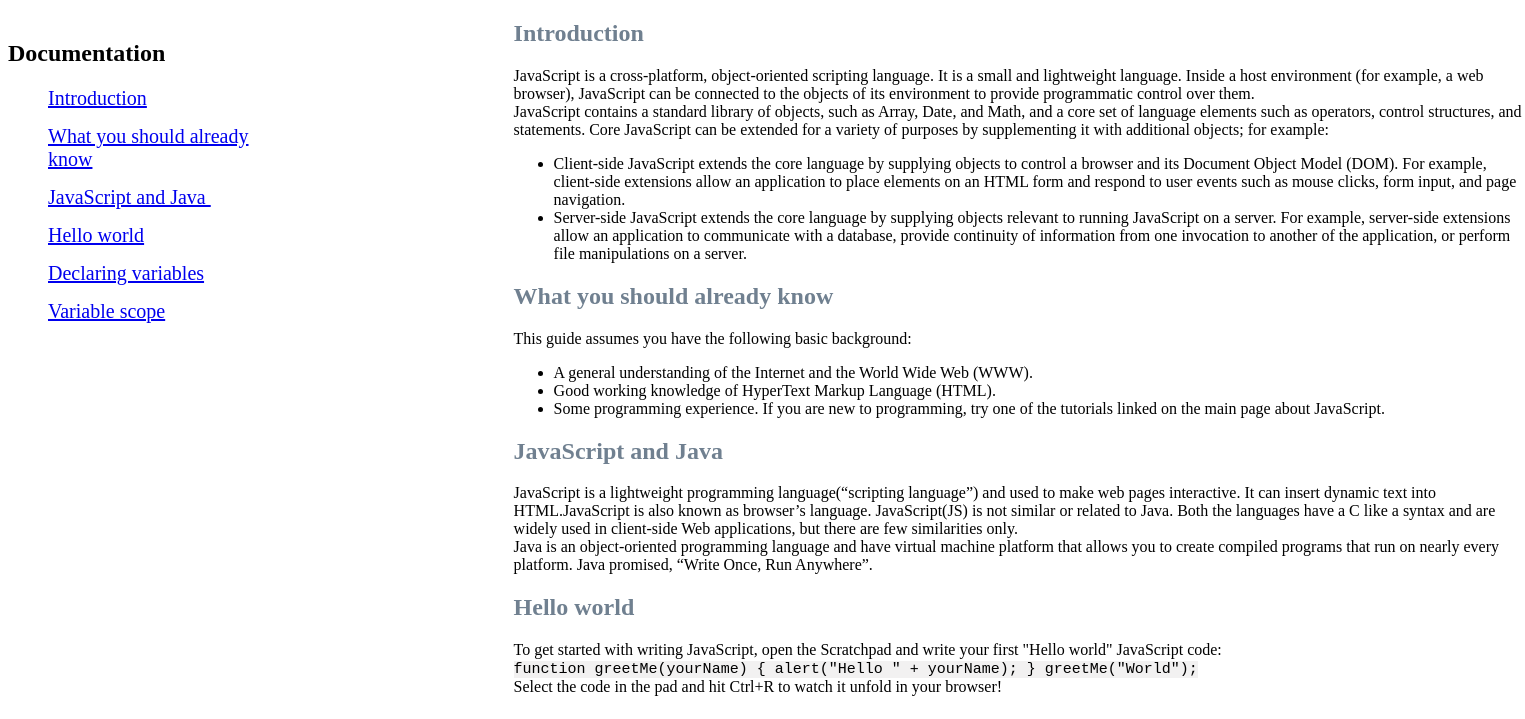
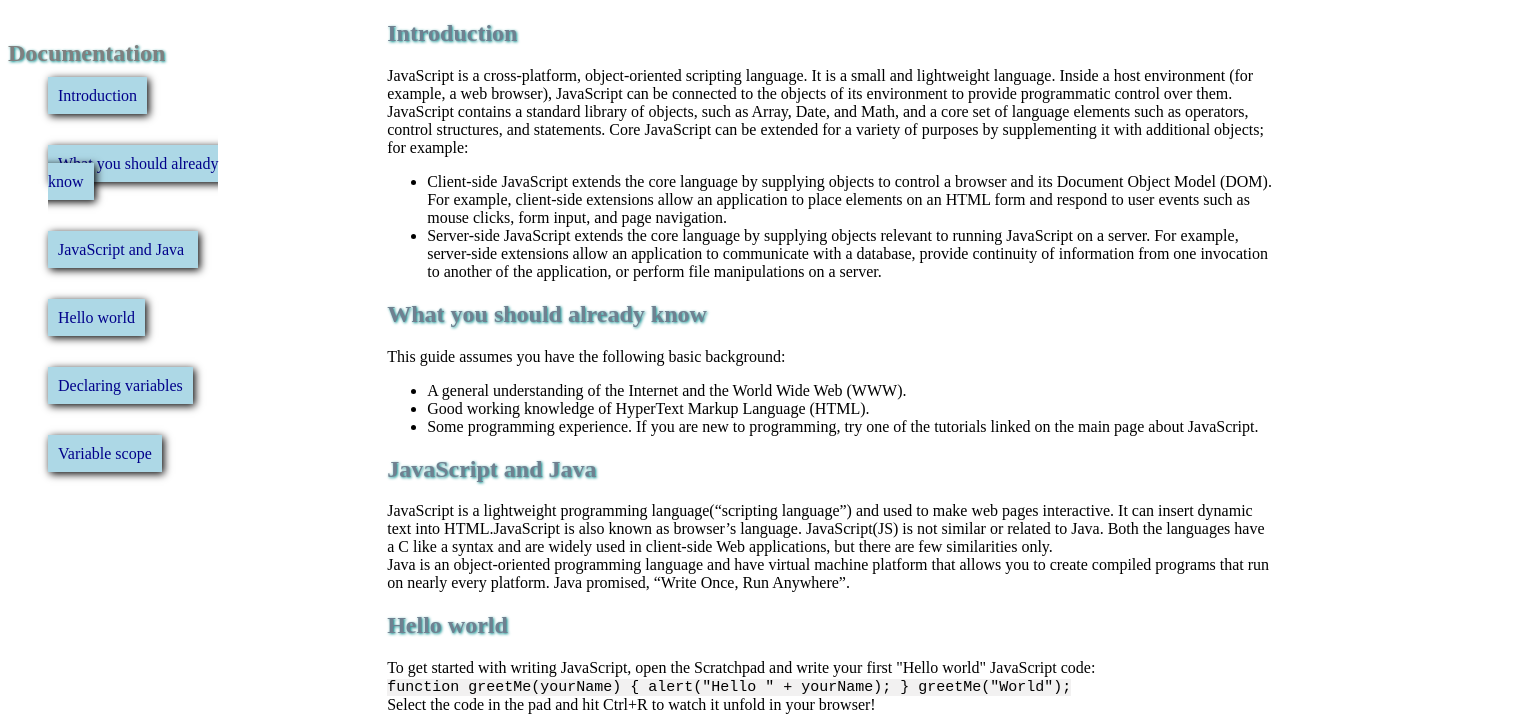
Before and after one commit to Miguelus373/Trials-Project-3, a plain HTML site: page index.html in a window 1280 px wide. Shown: the top 719 px of the page, 1525 px wide, since content can reach past the window. Drawn offline with Linux system fonts and the light colour scheme.

Commit message:
Added style for h2 and link elements

```diff
--- a/css/style.css
+++ b/css/style.css
@@ -8,16 +8,24 @@
 
 #main-doc{
 
-width: 80%;
+width: auto;
 height:auto;
-margin-left: 40%;
+margin-left: 30%;
 
 }
 
+h1 {
+  text-shadow: 1px 1px 3px darkcyan;
+  color:  gray
+}
+
 h2{
+  color: slategray;
+  text-shadow: 1px 1px 3px darkcyan
+}
 
-  color: slategray;
-   text-shadow: 1px 1px 3px darkcyan
+#navbar {
+  width: px
 }
 
 nav ul {
@@ -27,10 +35,16 @@ nav ul {
 }
 
 nav ul li {
-  margin-bottom: 15px;
+  margin-bottom: 50px;
+  font-size: 16px;
+
 }
+
 nav ul li a{
-  color:  #slategray;
+  color: slategray;
+  background-color: lightblue;
+  box-shadow: 2px 2px 8px black;
+  padding: 10px;
 
 }
 
@@ -44,6 +58,8 @@ p{
 
 }
 
-a:visited {
-    color: black
+a:visited, a:link {
+    color: darkblue;
+    text-decoration: none;
+
 }
```
